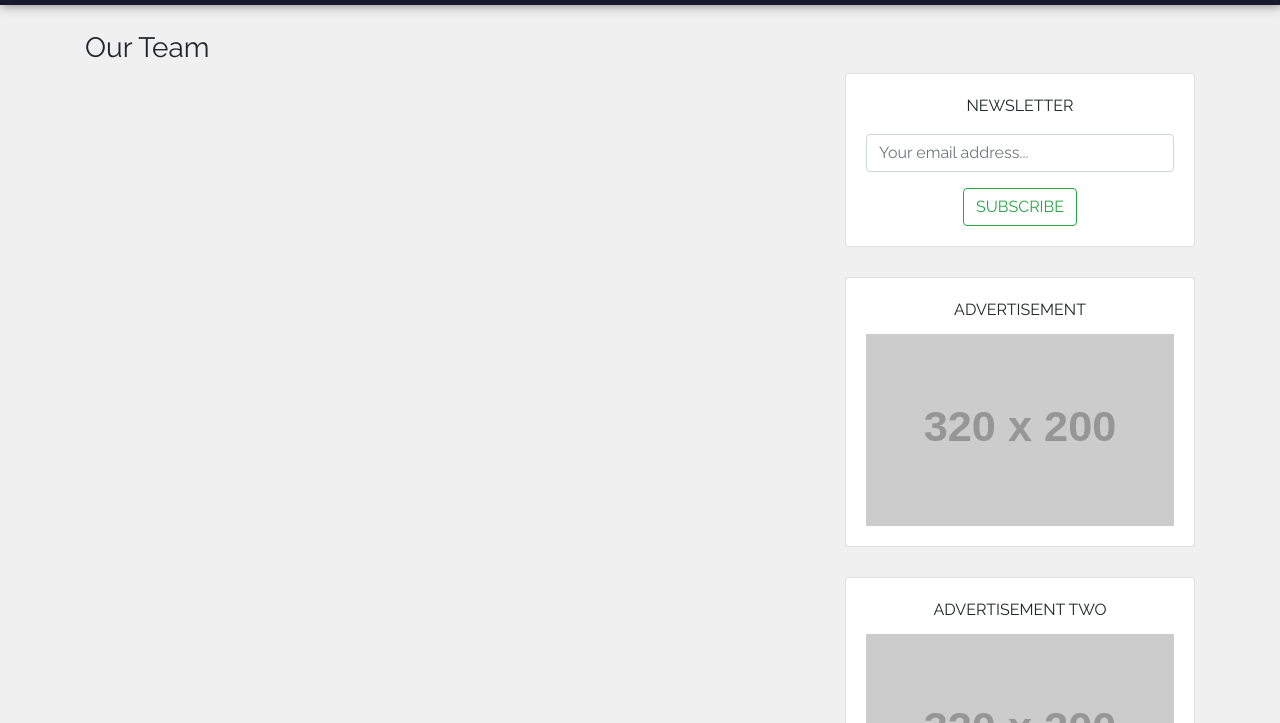
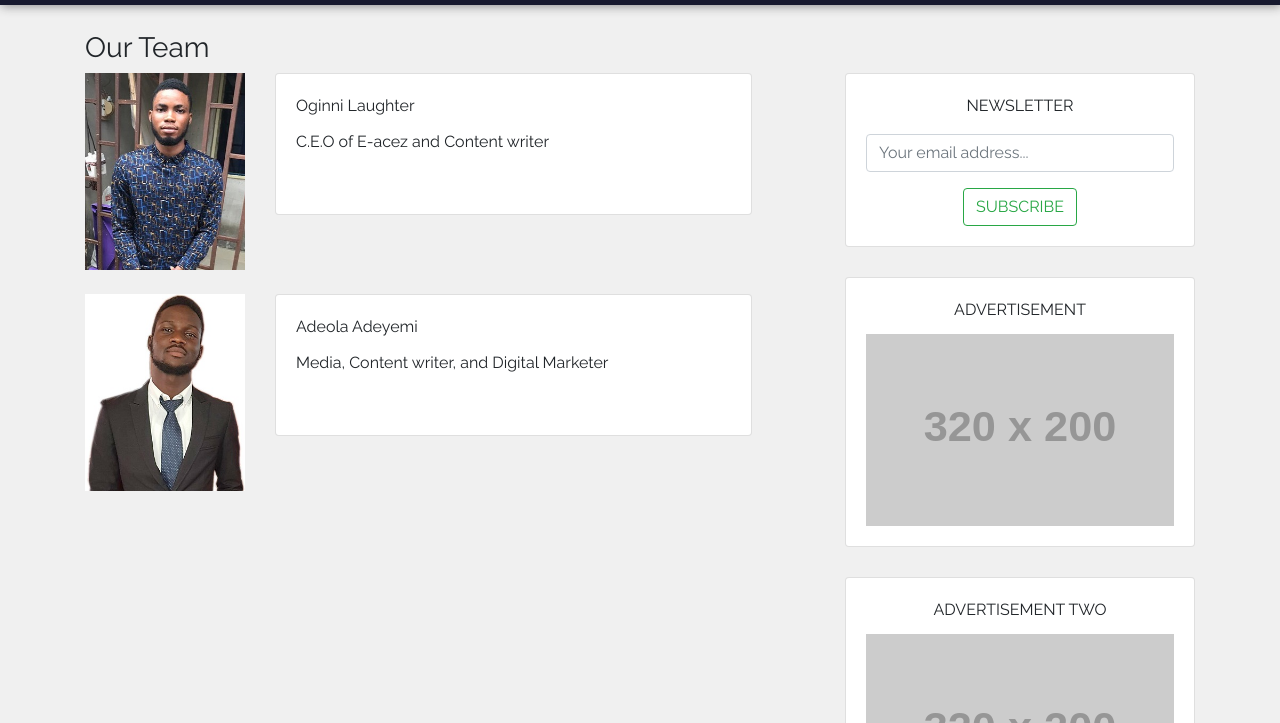
Before and after one commit to Jos33y/e-acez, a Gatsby site: page /team in a window 1280 px wide. Shown: the part 77-800 px from the top of the page. Built offline with nearby package versions, Linux system fonts and the light colour scheme; Gatsby itself is replaced by a stand-in of ours; placeholder pictures from the web are drawn by us; a web font is replaced by a local one.

Commit message:
created teams page

```diff
--- a/gatsby-node.js
+++ b/gatsby-node.js
@@ -18,7 +18,7 @@ exports.onCreateNode = ({ node, actions}) => {
 exports.createPages = async ({ actions, graphql }) => {
     const { createPage } = actions;
     const singlePostTemplate = path.resolve('src/templates/single-post.js')
-
+    const postListTemplate  = path.resolve('src/templates/post-list.js')
    const res = await graphql(`
     {
         allMarkdownRemark {
--- a/src/pages/index.js
+++ b/src/pages/index.js
@@ -35,7 +35,9 @@ const IndexPage = () => (
 
 const indexQuery = graphql`
 query{
-  allMarkdownRemark( sort: {fields: [frontmatter___date], order: DESC}){
+  allMarkdownRemark( sort: {fields: [frontmatter___date], order: DESC}
+    limit: 2
+    ) {
     edges{
       node{
         id
--- a/src/pages/team.js
+++ b/src/pages/team.js
@@ -1,10 +1,43 @@
 import React from "react"
 import Layout from "../components/layout"
 import SEO from "../components/seo"
+import authors from "../util/authors"
+import {Card, CardText, CardBody, CardTitle, Row } from "reactstrap"
+import LaughterImage from "../images/laff.jpg"
+import AdeImage from "../images/ade.jpg"
 
 const TeamPage = () => (
   <Layout pageTitle="Our Team">
-    <SEO title="Team" />
+    <SEO title="Team" keywords={['gatsby']} />
+    <Row className="mb-4">
+      <div className="col-md-3">
+          <img src={LaughterImage} style={{maxWidth: '100%'}} alt="Laughter Praise"/>
+      </div>
+      <div className="col-md-8">
+        <Card style={{ midHeight: '100%' }}>
+          <CardBody>
+            <CardTitle>{authors[0].name} </CardTitle>
+            <CardText>{authors[0].bio}</CardText>
+              <br/>
+          </CardBody>
+        </Card>
+      </div>
+    </Row>
+
+    <Row className="mb-4">
+      <div className="col-md-3">
+          <img src={AdeImage} style={{maxWidth: '100%'}} alt="Laughter Praise"/>
+      </div>
+      <div className="col-md-8">
+        <Card style={{ midHeight: '100%' }}>
+          <CardBody>
+            <CardTitle>{authors[1].name} </CardTitle>
+            <CardText>{authors[1].bio}</CardText>
+              <br/>
+          </CardBody>
+        </Card>
+      </div>
+    </Row>
 
   </Layout>
 )
```
